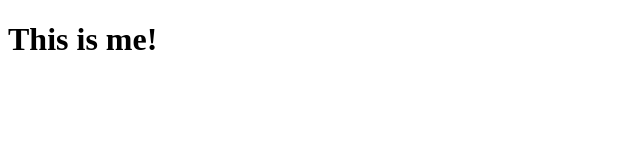
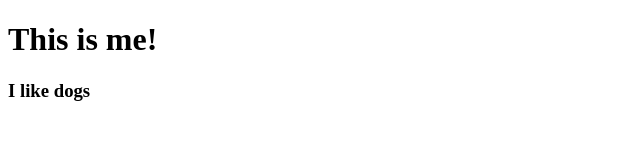
Before and after one commit to PatCeriale/basic-student-bio, a plain HTML site: page index.html in a window 1280 px wide. Shown: the whole page, without its empty margins (0-640 px from the left). Drawn offline with Linux system fonts and the light colour scheme.

Commit message:
updating headers

```diff
--- a/index.html
+++ b/index.html
@@ -7,5 +7,6 @@
 </head>
 <body>
     <h1>This is me!</h1>
+    <h3>I like dogs</h3>
 </body>
 </html>
```
